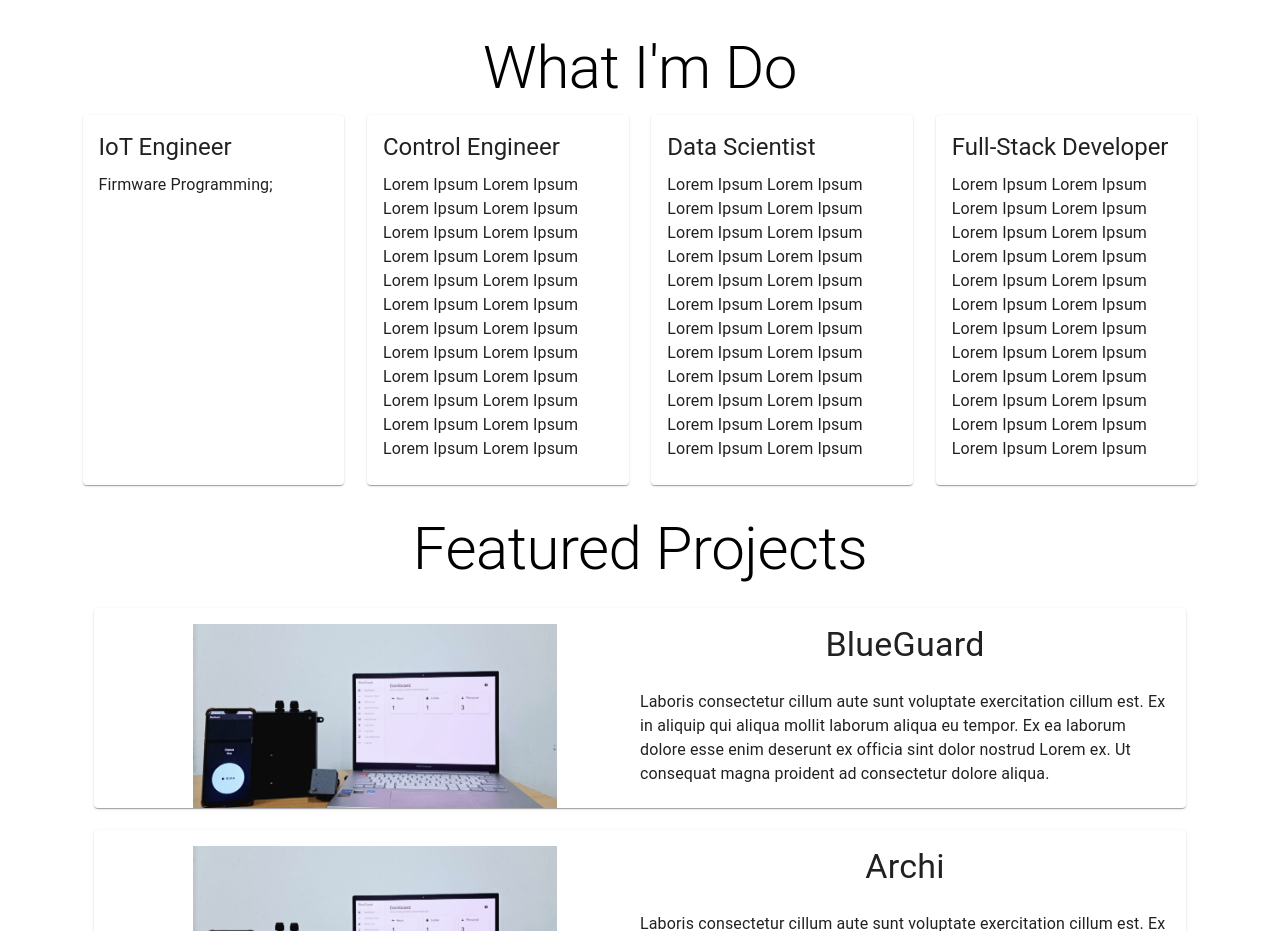
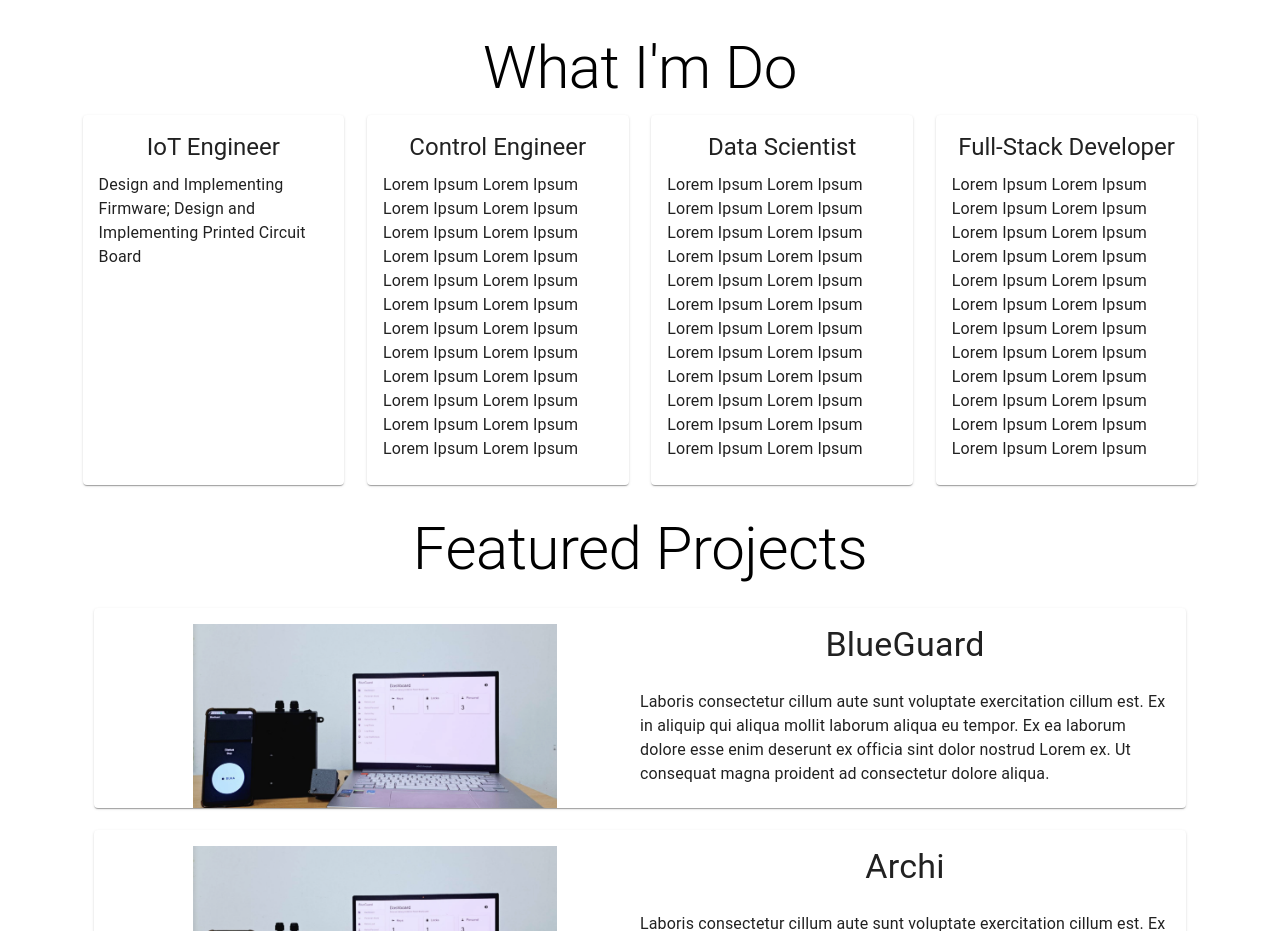
Before and after one commit to tarunamuhamad5/web-portofolio, a React (Create React App) app: page / in a window 1280 px wide. Shown: the part 800-1731 px from the top of the page. Built offline with nearby package versions, Linux system fonts and the light colour scheme.

Commit message:
update database

```diff
--- a/src/assets/database/specialist.json
+++ b/src/assets/database/specialist.json
@@ -1,7 +1,7 @@
 [
   {
     "title": "IoT Engineer",
-    "body": "Firmware Programming;"
+    "body": "Design and Implementing Firmware; Design and Implementing Printed Circuit Board"
   },
   {
     "title": "Control Engineer",
--- a/src/components/CardRole.js
+++ b/src/components/CardRole.js
@@ -17,7 +17,6 @@ const CardRole = ({ data }) => {
   const renderCardsMobile = () => {
     return (
       <React.Fragment>
-
         {data.map((item, index) => (
           <div>
             <Card
@@ -25,7 +24,7 @@ const CardRole = ({ data }) => {
               sx={{
                 width: "auto",
                 margin: "1%",
-                mt: "20px"
+                mt: "20px",
               }}
             >
               <CardContent>
@@ -38,7 +37,6 @@ const CardRole = ({ data }) => {
           </div>
         ))}
       </React.Fragment>
-
     );
   };
 
@@ -55,7 +53,9 @@ const CardRole = ({ data }) => {
             }}
           >
             <CardContent>
-              <Typography variant="h5">{item.title}</Typography>
+              <Typography variant="h5" align="center">
+                {item.title}
+              </Typography>
               <Typography variant="body1" mt={"10px"}>
                 {item.body}
               </Typography>
```
Also changed, not shown: src/components/CardProject.js (+4 -4 lines).
